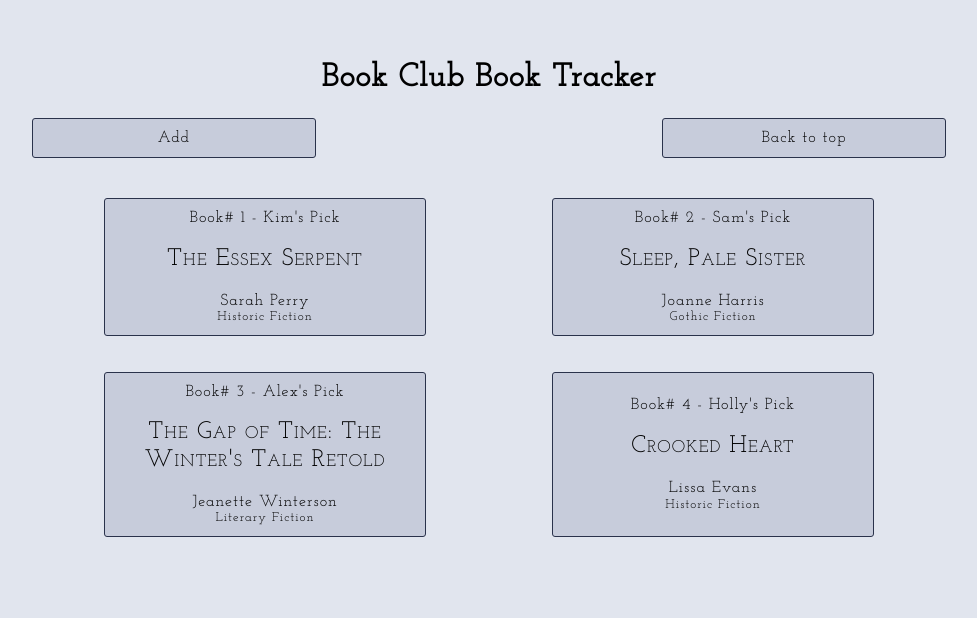
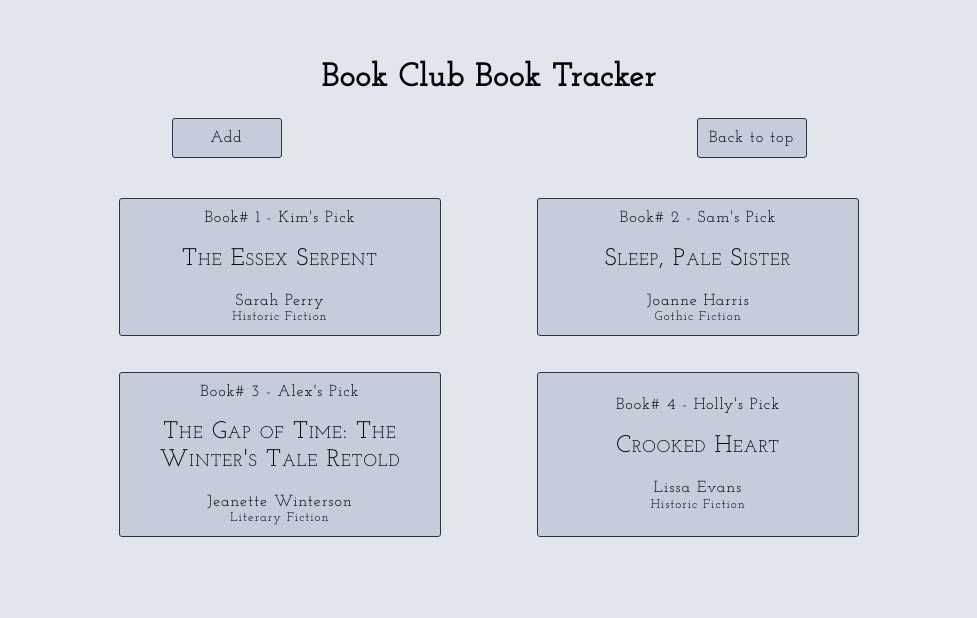
Before and after one commit to hb020202/collection, a PHP site: page /collection/ in a window 1280 px wide. Shown: the top 618 px of the page, without its empty margins (151-1128 px from the left). Run offline with PHP 8.4, Linux system fonts and the light colour scheme; data comes from the database, SQL or seed files in the repository.

Commit message:
sorting out merge mess2

```diff
--- a/style1.css
+++ b/style1.css
@@ -18,13 +18,14 @@ header, nav {
     background-color: #e1e5ee;
     display: grid;
     margin: auto;
-    justify-content: space-around;
+    justify-content: space-evenly;
     align-items: center;
     padding: 10px;
 }
 nav {
     grid-template-columns: 25% 25%;
     margin: 92px auto auto auto;
+    justify-items: center;
 }
 main {
     padding: 180px 5% 5% 5%;
@@ -32,7 +33,7 @@ main {
     margin: auto;
     display: grid;
     grid-template-columns: 40% 40%;
-    justify-content: space-around;
+    justify-content: space-evenly;
 }
 p {
     margin: 0;
@@ -59,6 +60,7 @@ div {
 }
 .btn:link,
 .btn:visited {
+    width: 110px;
     color: #000000;
     text-decoration: none;
     border: 1px solid #2a324b;
```
